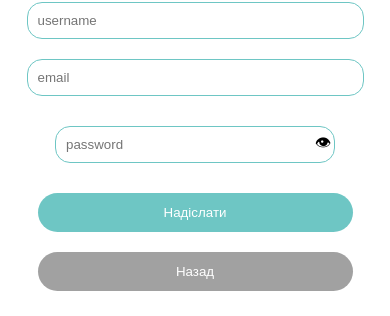
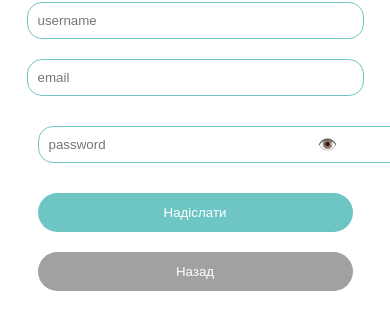
Before and after one commit to MariiaHamanuk/-OOP-project-19, a Python web app: template templates/m-register.html in a window 390 px wide. Shown: the part 309-625 px from the top of the page. Run offline with Jinja, Linux system fonts and the light colour scheme; the template is opened without the code that fills it, so the values that code supplies are empty.

Commit message:
Update m-register.html

```diff
--- a/templates/m-register.html
+++ b/templates/m-register.html
@@ -69,7 +69,7 @@
         }
 
         input {
-            width: 80%;
+            width: 60%;
             padding: 10px;
             margin: 10px 0;
             border: 1px solid #6ec6c4;
@@ -166,40 +166,38 @@
             text-align: right;
         }
 
+        /* Виправлені стилі для поля пароля */
         .password-container {
             position: relative;
-            width: 80%;
+            width: 60%;
             margin: 10px 0;
         }
 
-        .password-container input[type="password"] {
+        .password-container input {
             width: 100%;
-            padding: 10px 40px 10px 10px; /* додатковий правий padding для кнопки */
-            border: 1px solid #6ec6c4;
-            border-radius: 15px;
-            box-sizing: border-box;
+            padding-right: 40px;
         }
 
-        .show-password-toggle {
+        .password-toggle {
             position: absolute;
             top: 50%;
             right: 10px;
             transform: translateY(-50%);
+            background: none;
+            border: none;
+            color: #6ec6c4;
             cursor: pointer;
             display: flex;
             align-items: center;
             justify-content: center;
-            height: 24px;
-            width: 24px;
+            font-size: 16px;
+            padding: 0;
+            width: 30px;
+            height: 30px;
         }
 
-        .show-password-checkbox {
-            appearance: none;
-            width: 100%;
-            height: 100%;
-            cursor: pointer;
-            background: none;
-            border: none;
+        .password-toggle:hover {
+            color: #4b9391;
         }
 
         @media (max-width: 768px) {
@@ -258,6 +256,10 @@
                 width: 80%;
             }
 
+            .password-container {
+                width: 80%;
+            }
+
             form div[style] {
                 width: 80% !important;
             }
@@ -288,8 +290,7 @@
                 font-size: 14px;
             }
 
-
-            input, form div[style], .login-button, .back-button {
+            input, .password-container, form div[style], .login-button, .back-button {
                 width: 90%;
             }
         }
@@ -314,12 +315,12 @@
                 <input type="hidden" id="occupation" name="occupation" value="military">
                 <input type="text" id="username" name="username" placeholder="username" required>
                 <input type="email" id="email" name="email" placeholder="email" required>
+
                 <div class="password-container">
                     <input type="password" id="password" name="password" placeholder="password" required>
-                    <label for="show-password" class="show-password-toggle">
-                        <input type="checkbox" id="show-password" class="show-password-checkbox">
-                        👁
-                    </label>
+                    <button type="button" class="password-toggle" id="password-toggle" aria-label="Показати/сховати пароль">
+                        👁️
+                    </button>
                 </div>
 
                 {% if error_message %}
@@ -365,12 +366,19 @@
                 rightSw.style.color = "black";
             }
         }
+
         const passwordInput = document.getElementById("password");
-const showPasswordCheckbox = document.getElementById("show-password");
+        const passwordToggle = document.getElementById("password-toggle");
 
-showPasswordCheckbox.addEventListener("change", function () {
-    passwordInput.type = this.checked ? "text" : "password";
-});
+        passwordToggle.addEventListener("click", function() {
+            if (passwordInput.type === "password") {
+                passwordInput.type = "text";
+                passwordToggle.textContent = "🔒";
+            } else {
+                passwordInput.type = "password";
+                passwordToggle.textContent = "👁️";
+            }
+        });
     </script>
 </body>
 </html>
```
